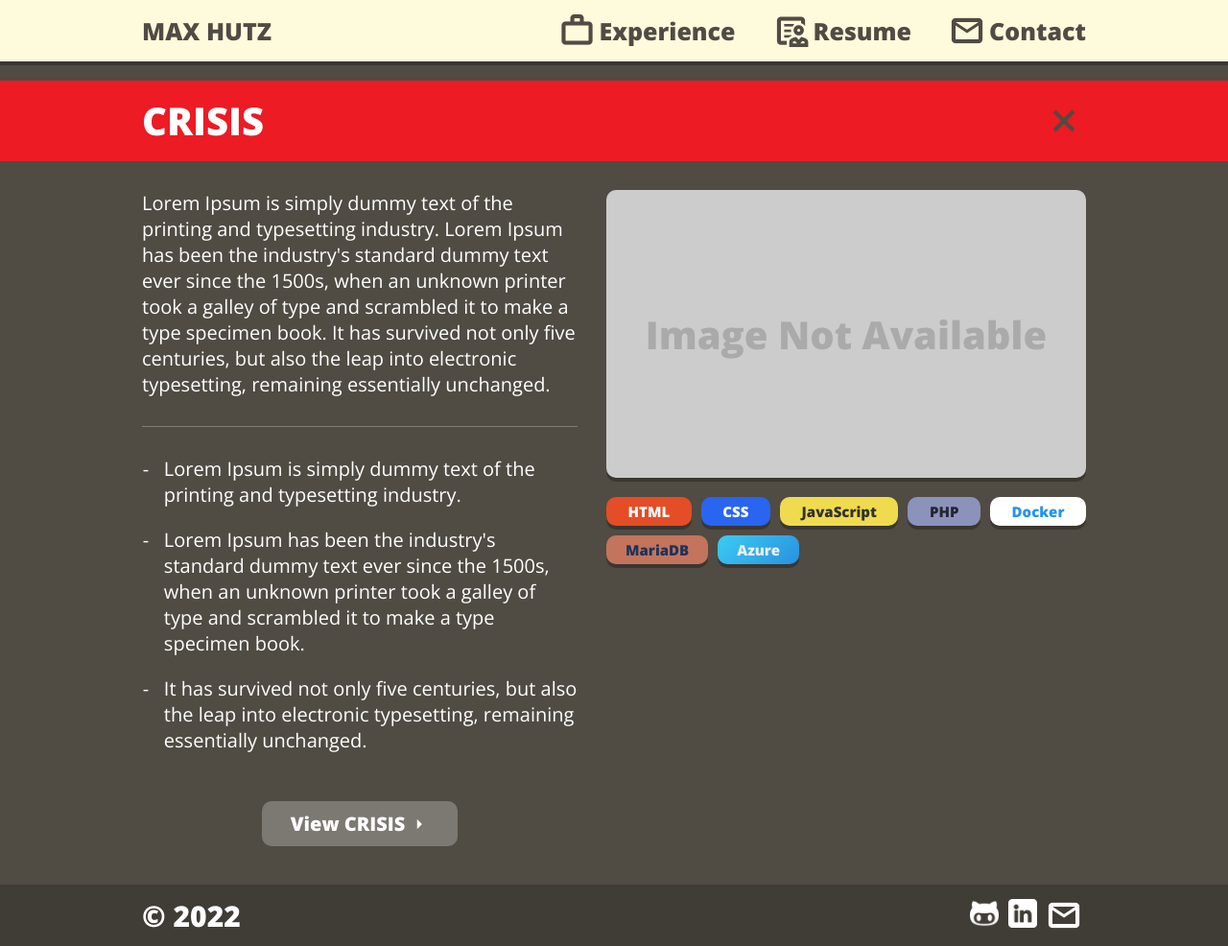
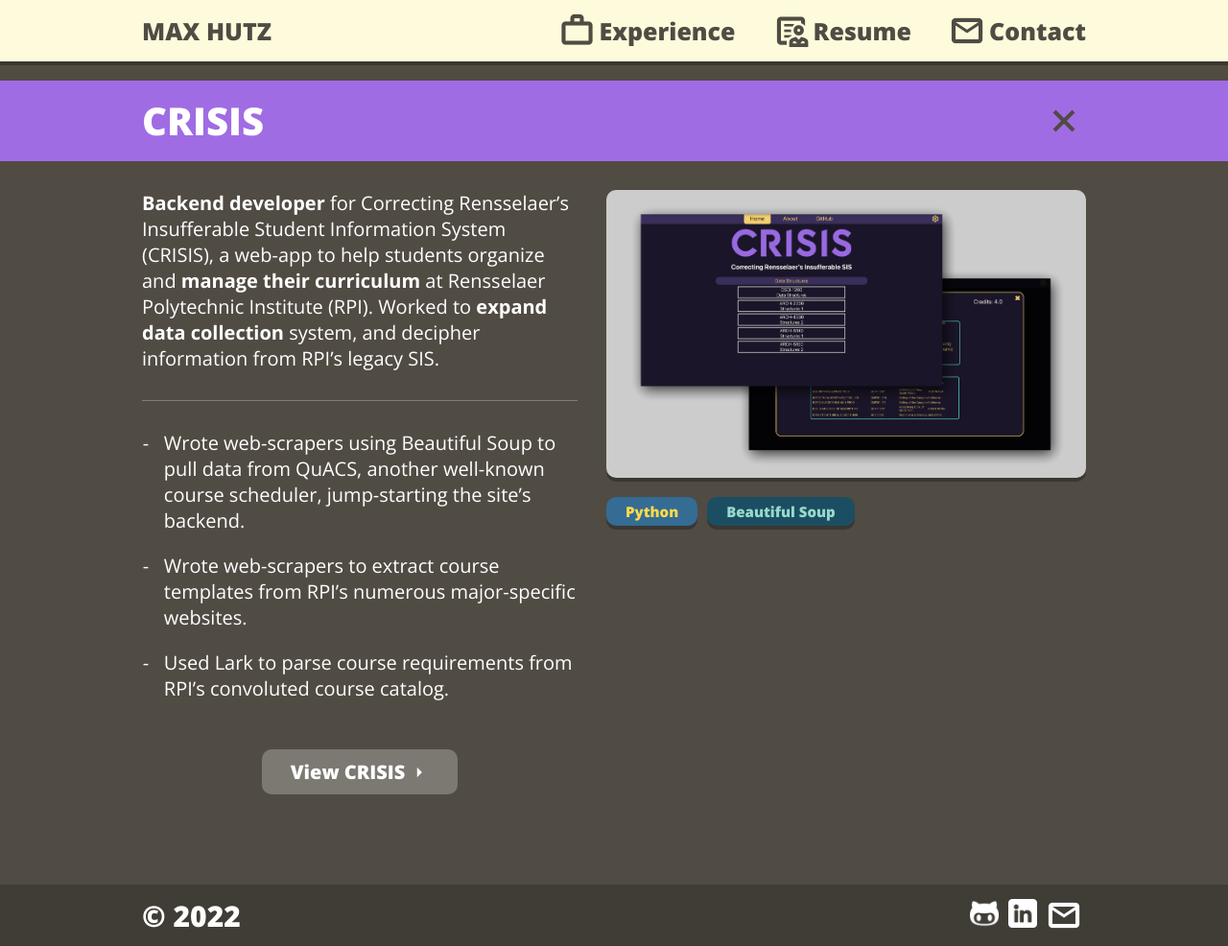
Before and after one commit to mvhutz/me, a Jekyll site: the page built from experience/rpi-crisis.html, in a window 1280 px wide and 986 px high. Shown: the whole window at 96% size. Built offline with Jekyll 4.4.1, drawn with Linux system fonts in a browser that asks for light colours.

Commit message:
FEAT: CRISIS, and with that all, project content complete.

```diff
--- a/_data/work.yml
+++ b/_data/work.yml
@@ -11,15 +11,21 @@ malung:
   description:
     Led a team of 3 to create Malung, an <b>online COVID-19 classifier</b>. With
     Malung, you can detect COVID-19 in lung scans using machine learning, and
-    <b>manage patient data on the cloud</b>. <br><br> Doubled as the <b>backend / DevOps lead</b>
-    during development, managing the site and its database.
+    <b>manage patient data on the cloud</b>. <br><br> Doubled as the <b>backend
+    / DevOps lead</b> during development, managing the site and its database.
 
 
   outcomes:
     - Hosted site through Microsoft Azure.
-    - Managed database with MariaDB; Containerized on Docker instance for local development.
-    - Built account system with PHP, which interfaced with frontend through backend API.
-    - Collaboratively designed site’s UI with Figma, focusing on responsive design.
+
+    - Managed database with MariaDB; Containerized on Docker instance for local
+      development.
+
+    - Built account system with PHP, which interfaced with frontend through
+      backend API.
+
+    - Collaboratively designed site’s UI with Figma, focusing on responsive
+      design.
 
 #*----------------------------------------------------------------------------*#
 
@@ -36,14 +42,18 @@ freshmanual:
 
   description:
     Lead developer during the initial development of the FreshManuals app.
-    Worked with <b>team of 5</b> at Tightrope Interactive to design, build, and test
-    the <b>mobile product manual aggregator</b>.<br><br>FreshManuals is currently available
-    for download on the <b>iPhone app store</b>.
+    Worked with <b>team of 5</b> at Tightrope Interactive to design, build, and
+    test the <b>mobile product manual aggregator</b>.<br><br>FreshManuals is
+    currently available for download on the <b>iPhone app store</b>.
 
   outcomes:
-    - User interface built using React/React-Native, for multiplatform integration.
+    - User interface built using React/React-Native, for multiplatform
+      integration.
+
     - Used Firestore/Firebase to store and access user account data.
+
     - Integrated paid yahoo search results into mobile search results.
+
     - Used Fetch API to request user manual data from website API endpoints.
 
 #*----------------------------------------------------------------------------*#
@@ -61,13 +71,16 @@ pollbuddy:
   description:
     React developer for Poll Buddy, an <b>online questionnaire service</b> used by
     hundreds of students and teachers on the Rensselaer Polytechnic Institute
-    campus. Worked on <b>cleaning source code</b>, transitioning from legacy technology,
-    and <b>improving the site’s user experience</b>.
+    campus. Worked on <b>cleaning source code</b>, transitioning from legacy
+    technology, and <b>improving the site’s user experience</b>.
 
   outcomes:
     - Cut 30% of the front-end codebase by switching to the modern, functional
       style.
-    - Wrote and refined dozens of front-end tests using Jest for React components.
+
+    - Wrote and refined dozens of front-end tests using Jest for React
+      components.
+
     - Ran discount usability study on Poll Buddy’s UI, to isolate and correct
       flaws that novel users encountered.
 
@@ -76,27 +89,28 @@ pollbuddy:
 rpi-crisis:
   id: rpi-crisis
   title: CRISIS
-  stack: [ html, css, js, php, docker, mariadb, azure ]
-  link: /404
-  color: red
+  stack: [ python, bs ]
+  link: https://rpicrisis.org
+  color: rpi-crisis
+  image: /res/projects/rpi-crisis.png
 
   ready: false
 
   description:
-    Lorem Ipsum is simply dummy text of the printing and typesetting industry.
-    Lorem Ipsum has been the industry's standard dummy text ever since the
-    1500s, when an unknown printer took a galley of type and scrambled it to
-    make a type specimen book. It has survived not only five centuries, but also
-    the leap into electronic typesetting, remaining essentially unchanged.
+    <b>Backend developer</b> for Correcting Rensselaer’s Insufferable Student
+    Information System (CRISIS), a web-app to help students organize and <b>manage
+    their curriculum</b> at Rensselaer Polytechnic Institute (RPI). Worked to
+    <b>expand data collection</b> system, and decipher information from RPI’s
+    legacy SIS.
 
   outcomes:
-    - Lorem Ipsum is simply dummy text of the printing and typesetting industry.
+    - Wrote web-scrapers using Beautiful Soup to pull data from QuACS, another
+      well-known course scheduler, jump-starting the site’s backend.
 
-    - Lorem Ipsum has been the industry's standard dummy text ever since the
-      1500s, when an unknown printer took a galley of type and scrambled it to
-      make a type specimen book.
+    - Wrote web-scrapers to extract course templates from RPI’s numerous
+      major-specific websites.
 
-    - It has survived not only five centuries, but also the leap into electronic
-      typesetting, remaining essentially unchanged.
+    - Used Lark to parse course requirements from RPI’s convoluted course
+      catalog.
 
 #*----------------------------------------------------------------------------*#
--- a/styles/global.css
+++ b/styles/global.css
@@ -32,6 +32,7 @@
 .malung { --color: #F76F8E }
 .freshmanual { --color: #3b91db }
 .pollbuddy { --color: #7f6491 }
+.rpi-crisis { --color: #a06ce4 }
 
 .flex-space, .flex, br { flex-grow: 1 }
 .flex.dark { background-color: var(--dark) }
```
Also changed, not shown: _data/techs.yml (+12 -0 lines), res/projects/rpi-crisis.png (added).
